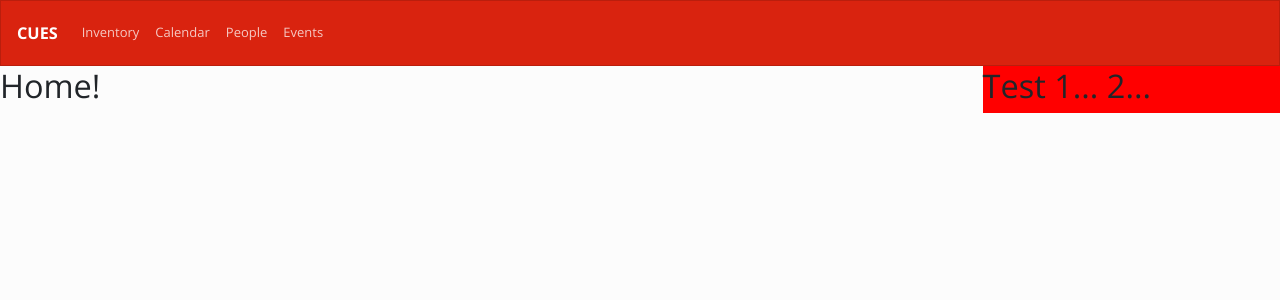
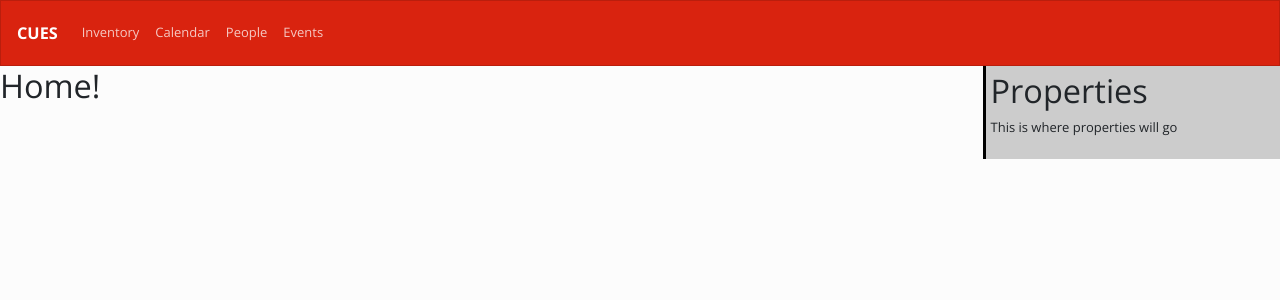
Before and after one commit to colinarelliott/CUES-Software, a Next.js app: page / in a window 1280 px wide. Shown: the top 300 px of the page. Built offline with nearby package versions, Linux system fonts and the light colour scheme.

Commit message:
Worked on sidebar, broke fullscreen, fix next time

```diff
--- a/components/Layout.js
+++ b/components/Layout.js
@@ -16,7 +16,9 @@ const Layout = (props) => (
                     {props.children}
                 </div>
                 <div className="col-3">
-                    <Sidebar/>
+                    <Sidebar name="Properties">
+                        <p>This is where properties will go</p>
+                    </Sidebar>
                 </div>
             </div>
         </div>
--- a/components/Sidebar.js
+++ b/components/Sidebar.js
@@ -1,11 +1,26 @@
-const Sidebar = () => (
+const Sidebar = (props) => (
     <div>
-        <h1>Test 1... 2...</h1>
+        <h1>{props.name}</h1>
+        {props.children}
 
         <style jsx>{`
             div {
                 height: 100%;
-                background-color: red;
+                background-color: #ccc;
+                border-left: 3px solid black;
+                padding: 5px;
+            }
+
+            ul {
+                list-style: none;
+                margin: 0px;
+                padding: 0px;
+            }
+
+            li {
+                margin: 0px;
+                padding: 0px;
+                margin-bottom: 3px;
             }
         `}</style>
 
```
